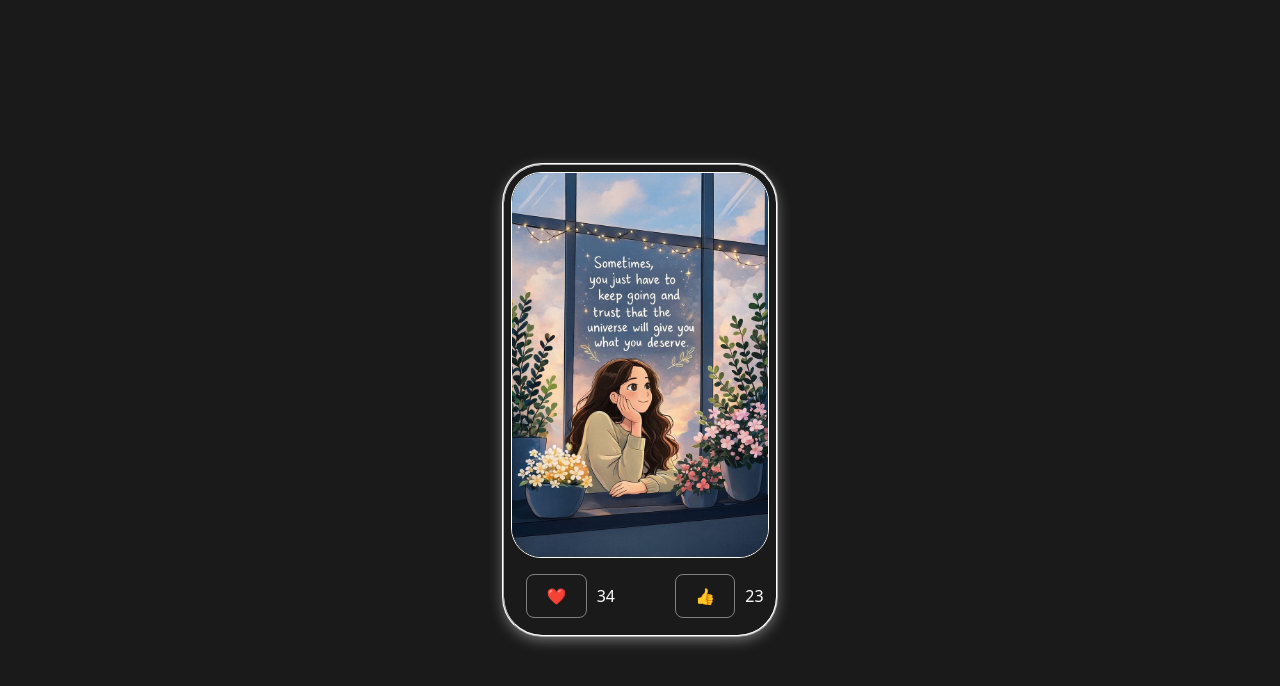
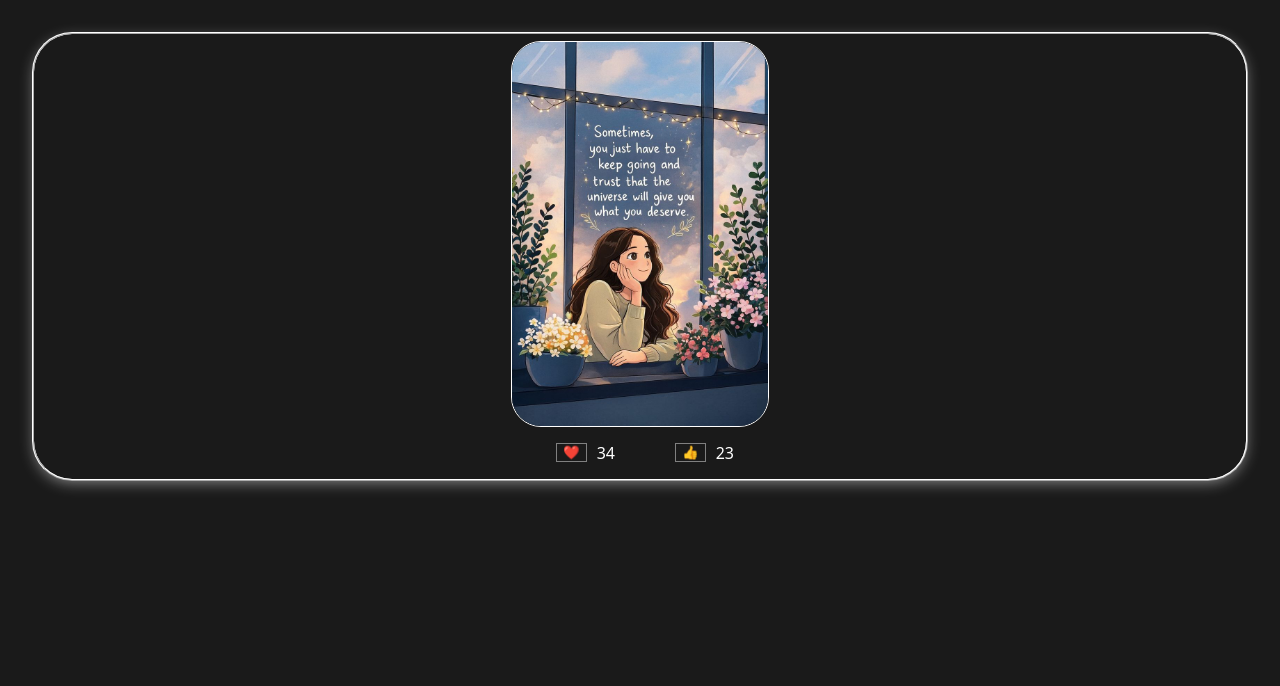
Before and after one commit to vanshi040907/gdg_task3, a React (Vite) app in the folder frontend/photo_gallery/: page / in a window 1280 px wide. Shown: the top 686 px of the page. Built offline with nearby package versions, Linux system fonts and the light colour scheme.

Commit message:
components added

```diff
--- a/frontend/photo_gallery/src/index.css
+++ b/frontend/photo_gallery/src/index.css
@@ -13,19 +13,8 @@
   -moz-osx-font-smoothing: grayscale;
 }
 
-a {
-  font-weight: 500;
-  color: #646cff;
-  text-decoration: inherit;
-}
-a:hover {
-  color: #535bf2;
-}
-
 body {
   margin: 0;
-  display: flex;
-  place-items: center;
   min-width: 320px;
   min-height: 100vh;
   background-color: #1a1a1a;
@@ -36,34 +25,12 @@
   line-height: 1.1;
 }
 
-button {
-  border-radius: 8px;
-  border: 1px solid transparent;
-  padding: 0.6em 1.2em;
-  font-size: 1em;
-  font-weight: 500;
-  font-family: inherit;
-  background-color: #1a1a1a;
-  cursor: pointer;
-  transition: border-color 0.25s;
-}
-button:hover {
-  border-color: #646cff;
-}
-button:focus,
-button:focus-visible {
-  outline: 4px auto -webkit-focus-ring-color;
-}
+
+
 
 @media (prefers-color-scheme: light) {
   :root {
     color: #213547;
     background-color: #ffffff;
   }
-  a:hover {
-    color: #747bff;
   }
-  button {
-    background-color: #f9f9f9;
-  }
-}
```
